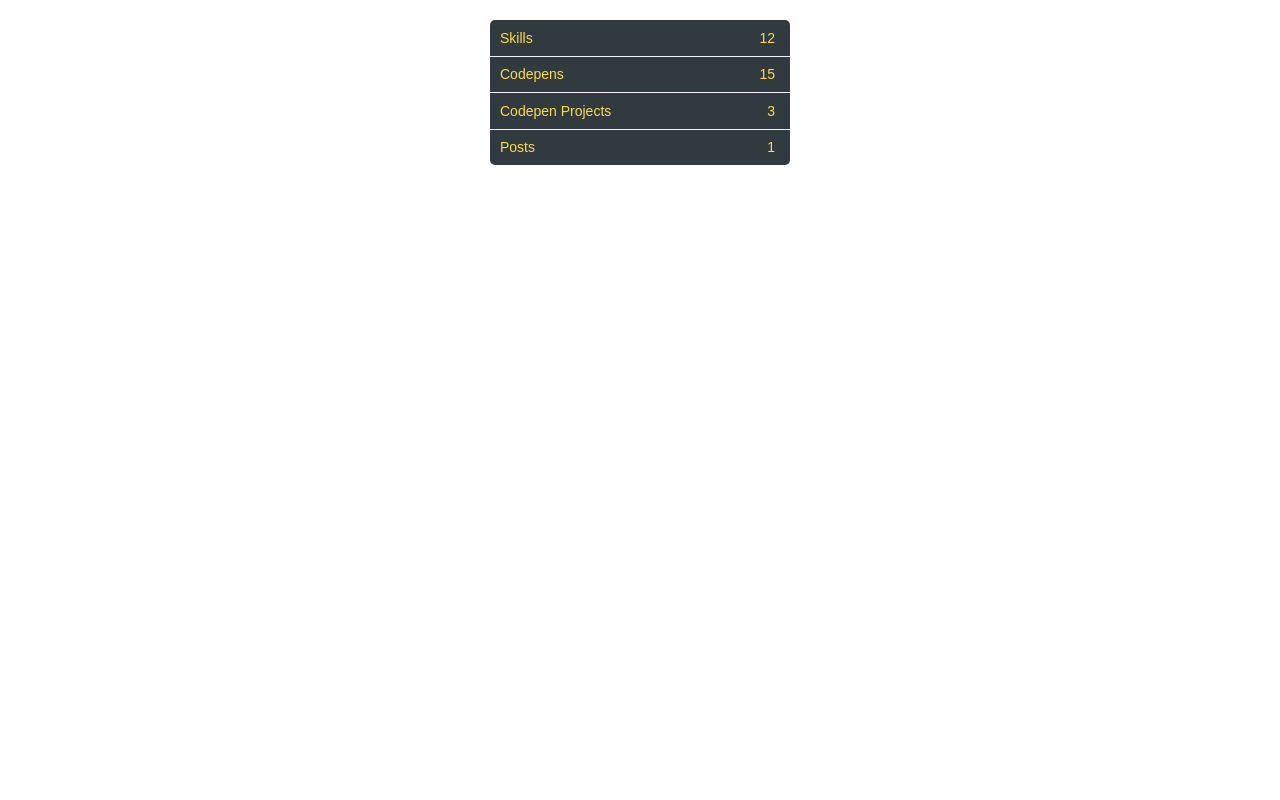
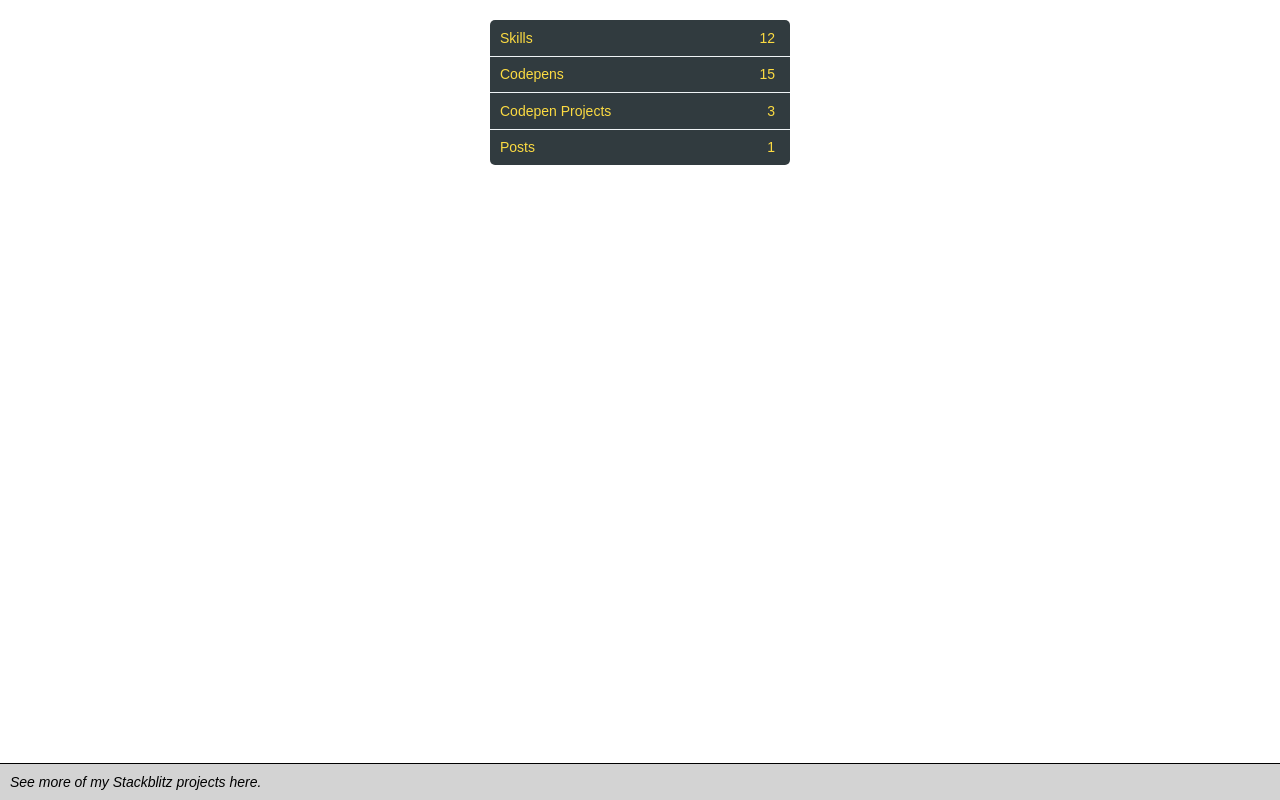
Before and after one commit to eastcoastdeveloper/Angular-Accordion-JSON, an Angular app: page / in a window 1280 px wide. Built offline with nearby package versions, Linux system fonts and the light colour scheme.

Commit message:
formatting

```diff
--- a/src/app/app.component.html
+++ b/src/app/app.component.html
@@ -6,17 +6,31 @@
     <div class="hidden-content">
       <ul id="skills" *ngIf="i === 0">
         <li *ngFor="let listElems of item.content; let j = index">
-                    <div class="title" style="grid-area: title;">{{ listElems.title }}</div>
+          <div class="title" style="grid-area: title;">
+            {{ listElems.title }}
+          </div>
         </li>
       </ul>
       <ul *ngIf="i === 1 || i === 2">
         <li *ngFor="let listElems of item.content; let j = index">
-                    <div class="title" style="grid-area: title;">{{ listElems.title }}</div>
-                    <div>
-                        <a href="{{ listElems.code }}" target="_blank" style="grid-area: code">code</a>
+          <div class="title" style="grid-area: title;">
+            {{ listElems.title }}
           </div>
           <div>
-                        <a href="{{ listElems.viewProject }}" target="_blank" style="grid-area: project">view project</a>
+            <a
+              href="{{ listElems.code }}"
+              target="_blank"
+              style="grid-area: code"
+              >code</a
+            >
+          </div>
+          <div>
+            <a
+              href="{{ listElems.viewProject }}"
+              target="_blank"
+              style="grid-area: project"
+              >view project</a
+            >
           </div>
         </li>
       </ul>
@@ -24,10 +38,18 @@
         <li *ngFor="let posts of item.content; let j = index">
           <div class="title" style="grid-area: title;">{{ posts.title }}</div>
           <div>
-                        <a href="{{ posts.link }}" target="_blank" style="grid-area: code">Read the post</a>
+            <a href="{{ posts.link }}" target="_blank" style="grid-area: code"
+              >Read the post</a
+            >
           </div>
         </li>
       </ul>
     </div>
   </div>
 </div>
+
+<div class="dashboard-link">
+  <a href="https://stackblitz.com/@eastcoastdeveloper" target="_blank"
+    >See more of my Stackblitz projects here.</a
+  >
+</div>
--- a/src/app/app.component.scss
+++ b/src/app/app.component.scss
@@ -1,7 +1,6 @@
-
-$black:  #313b3f;
-$blue:   #25aae1;
-$white:  #eff3f6;
+$black: #313b3f;
+$blue: #25aae1;
+$white: #eff3f6;
 $yellow: #fcdb42;
 $orange: #e26e60;
 
@@ -11,7 +10,7 @@
   overflow: hidden;
   max-width: 300px;
 
-    .data-block:nth-child(2){
+  .data-block:nth-child(2) {
     border-bottom: 1px solid $white;
   }
 }
@@ -43,21 +42,21 @@
     li {
       display: grid;
       padding: 5px 10px 5px 30px;
-            grid-template-areas: 'title title' 'code project';
+      grid-template-areas: "title title" "code project";
 
       .title {
         color: $blue;
       }
 
-            div:not(:first-child){
+      div:not(:first-child) {
         font-style: italic;
       }
     }
-        li:nth-child(even){
-            background-color: rgba(49,59,63,.8);
+    li:nth-child(even) {
+      background-color: rgba(49, 59, 63, 0.8);
     }
-        li:nth-child(odd){
-            background-color: rgba(49,59,63,.9);
+    li:nth-child(odd) {
+      background-color: rgba(49, 59, 63, 0.9);
     }
 
     li:hover {
@@ -67,7 +66,7 @@
     a {
       color: $white;
       text-decoration: none;
-            transition: color .3s;
+      transition: color 0.3s;
     }
     a:hover {
       color: $yellow;
@@ -104,3 +103,24 @@
   width: 100%;
   z-index: 1;
 }
+
+.dashboard-link {
+  font: normal 14px sans-serif;
+  position: fixed;
+  bottom: 0;
+  left: 0;
+  width: 100%;
+  background-color: lightgrey;
+  border-top: 1px solid black;
+  padding: 10px;
+}
+
+a {
+  text-decoration: none;
+  color: black;
+  font-style: italic;
+}
+
+.dashboard-link a:hover {
+  color: red;
+}
--- a/src/app/app.component.ts
+++ b/src/app/app.component.ts
@@ -1,42 +1,46 @@
-
-import { Component, ElementRef, OnInit, ViewChild } from '@angular/core';
-import * as data from './data.json'
+import { Component, ElementRef, OnInit, ViewChild } from "@angular/core";
+import * as data from "./data.json";
 
 @Component({
-  selector: 'my-app',
-  templateUrl: './app.component.html',
-  styleUrls: [ './app.component.scss' ]
+  selector: "my-app",
+  templateUrl: "./app.component.html",
+  styleUrls: ["./app.component.scss"]
 })
 export class AppComponent implements OnInit {
+  profilePanelStatus: boolean;
+  accordionData: any = [];
 
-profilePanelStatus:boolean;
-  accordionData:any = [];
+  @ViewChild("accordionParent", { static: false }) accordionParent: ElementRef;
 
-  @ViewChild('accordionParent', {static:false}) accordionParent:ElementRef;
-
-  constructor() { }
+  constructor() {}
 
   ngOnInit(): void {
-
-    for(let key in data.items){
-      if(data.items.hasOwnProperty(key)){
-        this.accordionData.push(data.items[key])
+    for (let key in data.items) {
+      if (data.items.hasOwnProperty(key)) {
+        this.accordionData.push(data.items[key]);
       }
     }
   }
 
   // Toggle Accordion
-  toggleSection(e:any, i:number){
+  toggleSection(e: any, i: number) {
     var allGroups = [];
-    allGroups = this.accordionParent.nativeElement.getElementsByClassName('hidden-content');
-    for(var j = 0; j < allGroups.length; j++){
-      if(i === j && !e.target.parentElement.querySelector('.hidden-content').classList.contains('show-content')){
-        e.target.parentElement.querySelector('.hidden-content').classList.add('show-content');
+    allGroups = this.accordionParent.nativeElement.getElementsByClassName(
+      "hidden-content"
+    );
+    for (var j = 0; j < allGroups.length; j++) {
+      if (
+        i === j &&
+        !e.target.parentElement
+          .querySelector(".hidden-content")
+          .classList.contains("show-content")
+      ) {
+        e.target.parentElement
+          .querySelector(".hidden-content")
+          .classList.add("show-content");
       } else {
-        allGroups[j].classList.remove('show-content');
+        allGroups[j].classList.remove("show-content");
       }
     }
   }
-
-
 }
--- a/src/app/hello.component.ts
+++ /dev/null
@@ -1,10 +0,0 @@
-import { Component, Input } from '@angular/core';
-
-@Component({
-  selector: 'hello',
-  template: `<h1>Hello {{name}}!</h1>`,
-  styles: [`h1 { font-family: Lato; }`]
-})
-export class HelloComponent  {
-  @Input() name: string;
-}
```
Also changed, not shown: src/app/app.module.ts (+8 -9 lines). Lines whose indentation alone changed are shown as unchanged.
